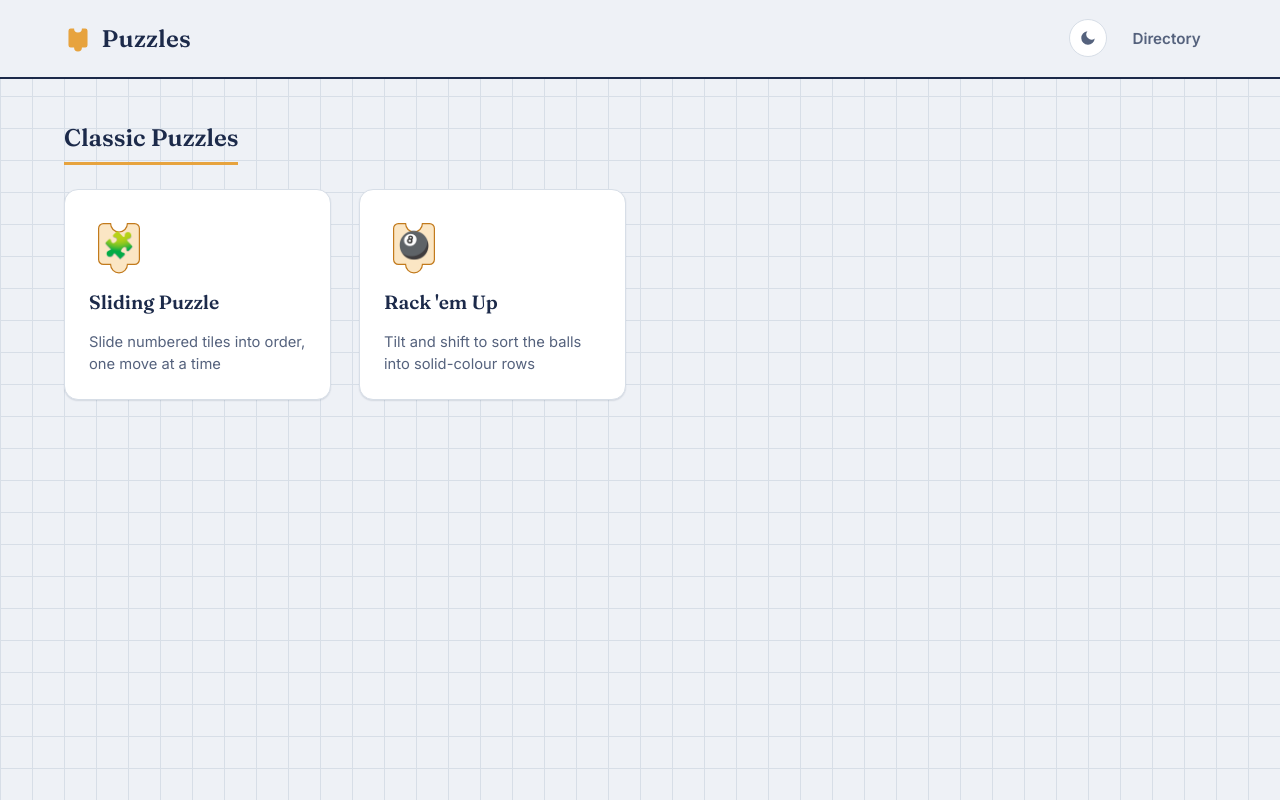
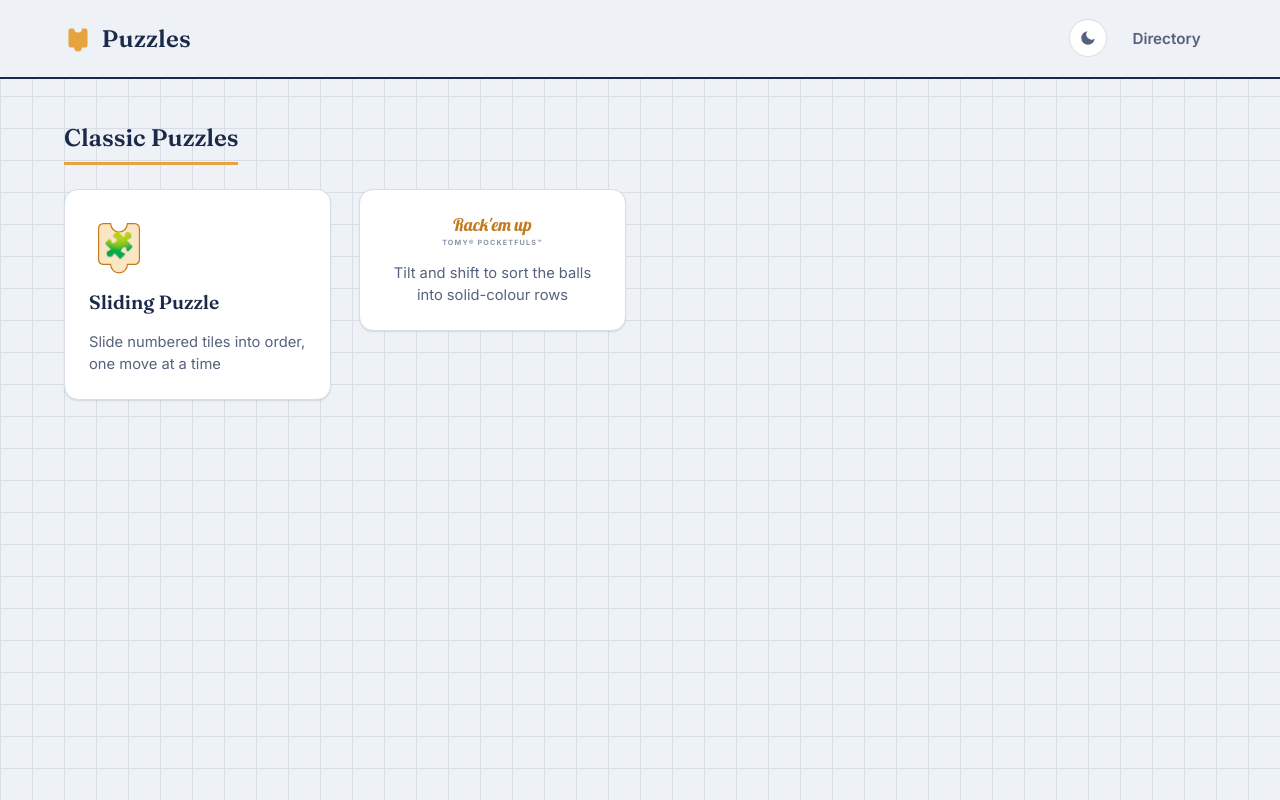
Before and after one commit to rbrock44/puzzles, an Angular app: page / in a window 1280 px wide. Built offline with nearby package versions, Linux system fonts and the light colour scheme.

Commit message:
refactor logo and add it to tile/widget

```diff
--- /dev/null
+++ b/src/app/components/classic-puzzles/rack-em-up/rack-em-up-logo/rack-em-up-logo.html
@@ -0,0 +1,2 @@
+<span class="logo-title">Rack&#39;em up</span>
+<span class="logo-sub">TOMY&reg; POCKETFULS&trade;</span>
--- /dev/null
+++ b/src/app/components/classic-puzzles/rack-em-up/rack-em-up-logo/rack-em-up-logo.scss
@@ -0,0 +1,35 @@
+:host {
+  display: flex;
+  flex-direction: column;
+  align-items: center;
+}
+
+.logo-title {
+  font-family: 'Lobster', var(--font-display), cursive;
+  font-style: normal;
+  font-weight: 400;
+  font-size: 1.5rem;
+  line-height: 1.2;
+  color: var(--amber-deep);
+  letter-spacing: 0;
+}
+
+.logo-sub {
+  margin-top: 0.2rem;
+  font-family: var(--font-body);
+  font-weight: 700;
+  font-size: 0.6rem;
+  letter-spacing: 0.22em;
+  text-transform: uppercase;
+  color: var(--ink-faint);
+}
+
+:host(.compact) .logo-title {
+  font-size: 1.1rem;
+}
+
+:host(.compact) .logo-sub {
+  margin-top: 0.1rem;
+  font-size: 0.45rem;
+  letter-spacing: 0.16em;
+}
--- /dev/null
+++ b/src/app/components/classic-puzzles/rack-em-up/rack-em-up-logo/rack-em-up-logo.ts
@@ -0,0 +1,15 @@
+import { ChangeDetectionStrategy, Component, Input } from '@angular/core';
+
+@Component({
+  selector: 'app-rack-em-up-logo',
+  standalone: true,
+  templateUrl: './rack-em-up-logo.html',
+  styleUrl: './rack-em-up-logo.scss',
+  changeDetection: ChangeDetectionStrategy.OnPush,
+  host: {
+    '[class.compact]': 'compact',
+  },
+})
+export class RackEmUpLogoComponent {
+  @Input() compact = false;
+}
--- a/src/app/components/classic-puzzles/rack-em-up/rack-em-up.html
+++ b/src/app/components/classic-puzzles/rack-em-up/rack-em-up.html
@@ -16,10 +16,7 @@
 @if (view() === GAME_VIEW.INFO) {
   <div class="info-panel">
     <div class="brand-cap brand-cap-header" aria-hidden="true">
-      <div class="brand-cap-content">
-        <span class="brand-cap-title">Rack&#39;em up</span>
-        <span class="brand-cap-sub">TOMY&reg; POCKETFULS&trade;</span>
-      </div>
+        <app-rack-em-up-logo class="brand-cap-content"></app-rack-em-up-logo>
     </div>
 
     <p class="description">
@@ -99,10 +96,7 @@
   }
 
   <div class="brand-cap brand-cap-top" aria-hidden="true">
-    <div class="brand-cap-content">
-      <span class="brand-cap-title">Rack&#39;em up</span>
-      <span class="brand-cap-sub">TOMY&reg; POCKETFULS&trade;</span>
-    </div>
+    <app-rack-em-up-logo class="brand-cap-content"></app-rack-em-up-logo>
   </div>
 
   <div class="board-grid" [class.solved]="isSolved()">
@@ -148,10 +142,7 @@
   </div>
 
   <div class="brand-cap brand-cap-bottom" aria-hidden="true">
-    <div class="brand-cap-content">
-      <span class="brand-cap-title">Rack&#39;em up</span>
-      <span class="brand-cap-sub">TOMY&reg; POCKETFULS&trade;</span>
-    </div>
+    <app-rack-em-up-logo class="brand-cap-content"></app-rack-em-up-logo>
   </div>
   }
 </section>
--- a/src/app/components/classic-puzzles/rack-em-up/rack-em-up.scss
+++ b/src/app/components/classic-puzzles/rack-em-up/rack-em-up.scss
@@ -382,34 +382,8 @@ h1 {
   border-radius: var(--radius-md);
 }
 
-.brand-cap-content {
-  display: flex;
-  flex-direction: column;
-  align-items: center;
-}
-
 .brand-cap-top .brand-cap-content {
   transform: rotate(180deg);
-}
-
-.brand-cap-title {
-  font-family: 'Lobster', var(--font-display), cursive;
-  font-style: normal;
-  font-weight: 400;
-  font-size: 1.5rem;
-  line-height: 1.2;
-  color: var(--amber-deep);
-  letter-spacing: 0;
-}
-
-.brand-cap-sub {
-  margin-top: 0.2rem;
-  font-family: var(--font-body);
-  font-weight: 700;
-  font-size: 0.6rem;
-  letter-spacing: 0.22em;
-  text-transform: uppercase;
-  color: var(--ink-faint);
 }
 
 .board-grid {
--- a/src/app/components/classic-puzzles/rack-em-up/rack-em-up.ts
+++ b/src/app/components/classic-puzzles/rack-em-up/rack-em-up.ts
@@ -17,6 +17,7 @@ import {
 } from './rack-em-up-logic';
 import { SolverMove, solveRackEmUp } from './rack-em-up-solver';
 import { DIRECTION, Direction, GAME_VIEW, GameView, Side, SIDE, SOLVER_STATE, SolverState } from '../../../objects/game';
+import { RackEmUpLogoComponent } from './rack-em-up-logo/rack-em-up-logo';
 
 type VisualKind = 'ball' | 'blank' | 'wall' | 'cap';
 
@@ -44,7 +45,7 @@ const INFO_COLUMNS: InfoColumn[] = [
 @Component({
   selector: 'app-rack-em-up',
   standalone: true,
-  imports: [CommonModule],
+  imports: [CommonModule, RackEmUpLogoComponent],
   templateUrl: './rack-em-up.html',
   styleUrl: './rack-em-up.scss',
   changeDetection: ChangeDetectionStrategy.OnPush,
--- a/src/app/components/tile/tile.html
+++ b/src/app/components/tile/tile.html
@@ -1,4 +1,7 @@
-<button type="button" class="tile" (click)="handleClick()">
+<button type="button" class="tile" [class.tile-centered]="tile.param === 'rack-em-up'" (click)="handleClick()">
+    @if (tile.param === 'rack-em-up') {
+        <app-rack-em-up-logo class="tile-logo" [compact]="true"></app-rack-em-up-logo>
+    } @else {
         <span class="tile-badge">
             <svg class="tile-badge-shape" viewBox="0 0 100 100" aria-hidden="true">
                 <path
@@ -8,5 +11,6 @@
             <span class="tile-icon" aria-hidden="true">{{ tile.icon }}</span>
         </span>
         <h3 class="tile-title">{{ tile.title }}</h3>
+    }
     <p class="tile-description">{{ tile.description }}</p>
 </button>
--- a/src/app/components/tile/tile.scss
+++ b/src/app/components/tile/tile.scss
@@ -58,6 +58,11 @@
     line-height: 1;
 }
 
+.tile-centered {
+    align-items: center;
+    text-align: center;
+}
+
 .tile-title {
     font-size: 1.2rem;
     font-weight: 600;
--- a/src/app/components/tile/tile.ts
+++ b/src/app/components/tile/tile.ts
@@ -2,11 +2,15 @@ import { Component, Input } from '@angular/core';
 import { CommonModule } from '@angular/common';
 import { SettingsService } from '../../services/settings';
 import { Tile } from '../../objects/tile';
+import { RackEmUpLogoComponent } from '../classic-puzzles/rack-em-up/rack-em-up-logo/rack-em-up-logo';
 
 @Component({
   selector: 'app-tile',
   standalone: true,
-  imports: [CommonModule],
+  imports: [
+    CommonModule,
+    RackEmUpLogoComponent
+  ],
   templateUrl: './tile.html',
   styleUrl: './tile.scss',
 })
```
Lines whose indentation alone changed are shown as unchanged.
